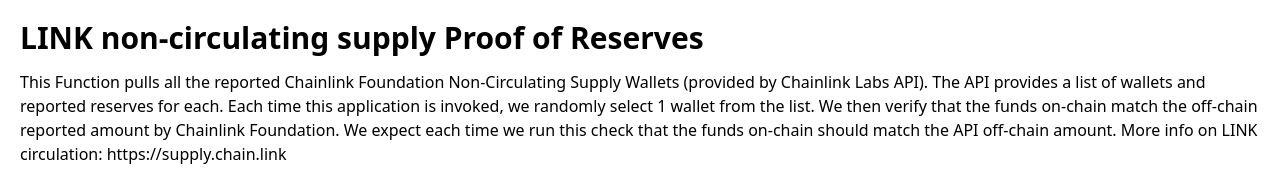
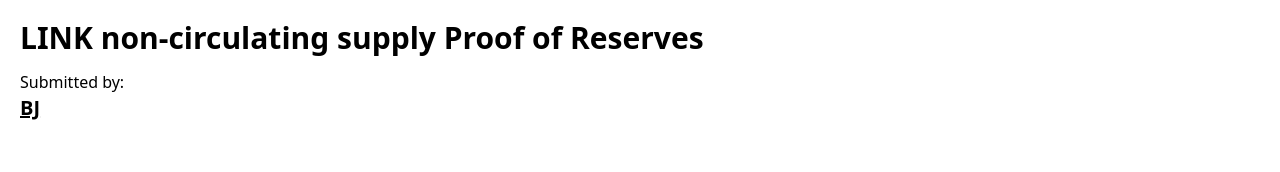
Before and after one commit to smartcontractkit/usechainlinkfunctions, a Next.js app: page / in a window 1280 px wide. Shown: the part 726-898 px from the top of the page. Built offline with nearby package versions, Linux system fonts and the light colour scheme.

Commit message:
add developer

```diff
--- a/components/hero-post.tsx
+++ b/components/hero-post.tsx
@@ -52,7 +52,6 @@
           <Avatar name={author.name}
 
           />
-          <span>tom</span>
         </a>
 
 
--- a/components/post-preview.tsx
+++ b/components/post-preview.tsx
@@ -42,7 +42,18 @@
         >
           {title}
         </Link>
+
       </h3>
+      <div className="hidden md:block md:mb-12"><span>Submitted by: </span>
+        <a
+          href="{author.link}"
+          className="underline hover:text-blue-600 duration-200 transition-colors"
+        >
+          <Avatar name={author.name} />
+
+        </a>
+
+      </div>
 
       <div>{summary}</div>
 
```
